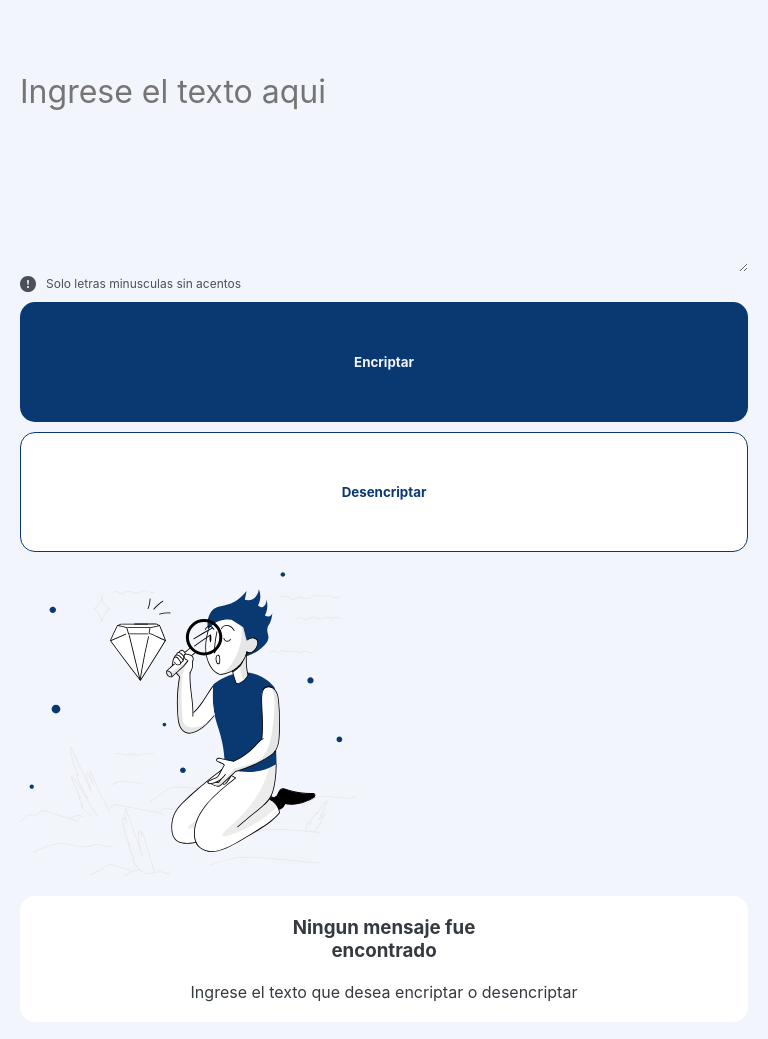
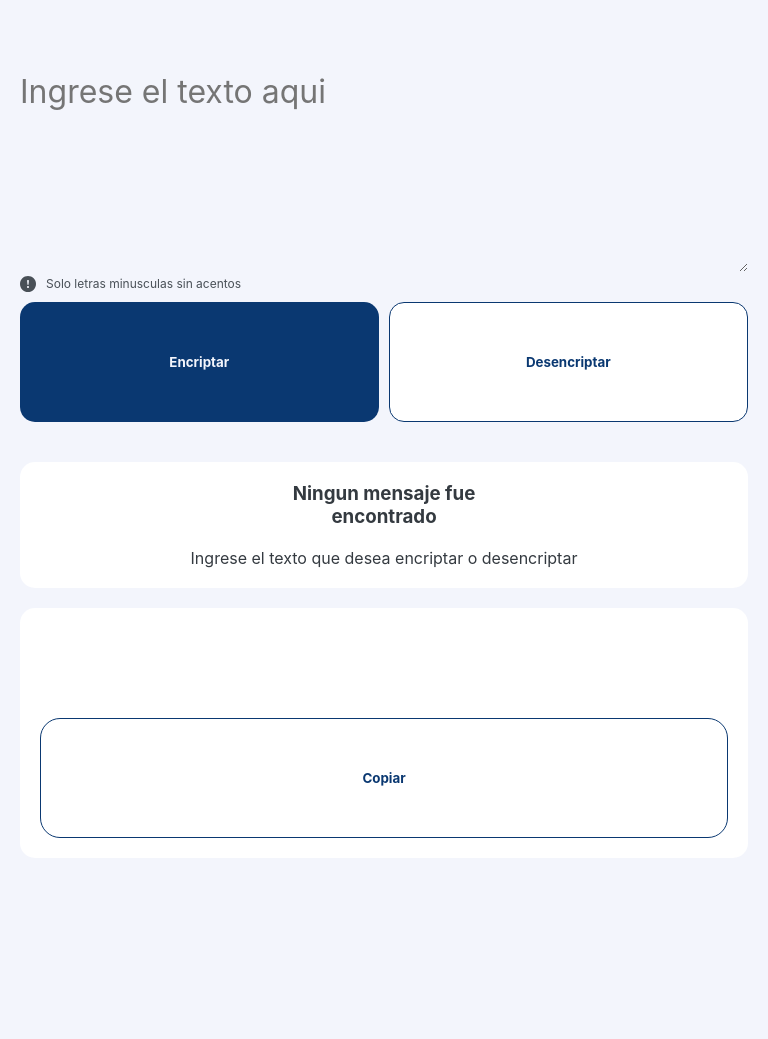
Before and after one commit to ea0627/encriptador, a plain HTML site: page index.html in a window 768 px wide. Shown: the part 95-1134 px from the top of the page. After the commit the page ends 973 px from the top, so only its background shows below. Drawn offline with Linux system fonts and the light colour scheme; a web font is replaced by a local one.

Commit message:
se configura diseño para tablets

```diff
--- a/style.css
+++ b/style.css
@@ -164,9 +164,12 @@ header{
 
 @media screen and (min-width:641px) and (max-width:1007px) /* Tablet */
 {
-    .img-lector{
-        display: block;
-    }
+
+.seccion1 .contenedor-botones{
+    display: flex;
+    flex-direction: row;
+}
+
 }
 
 @media screen and (min-width:1008px) /* PC */
```
